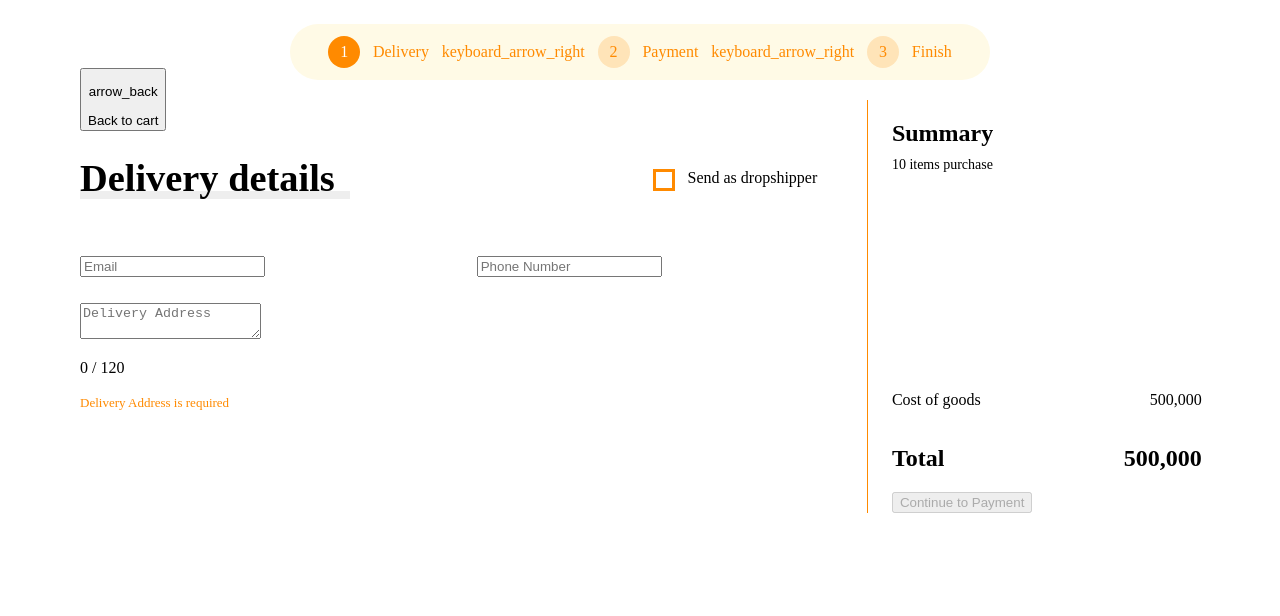
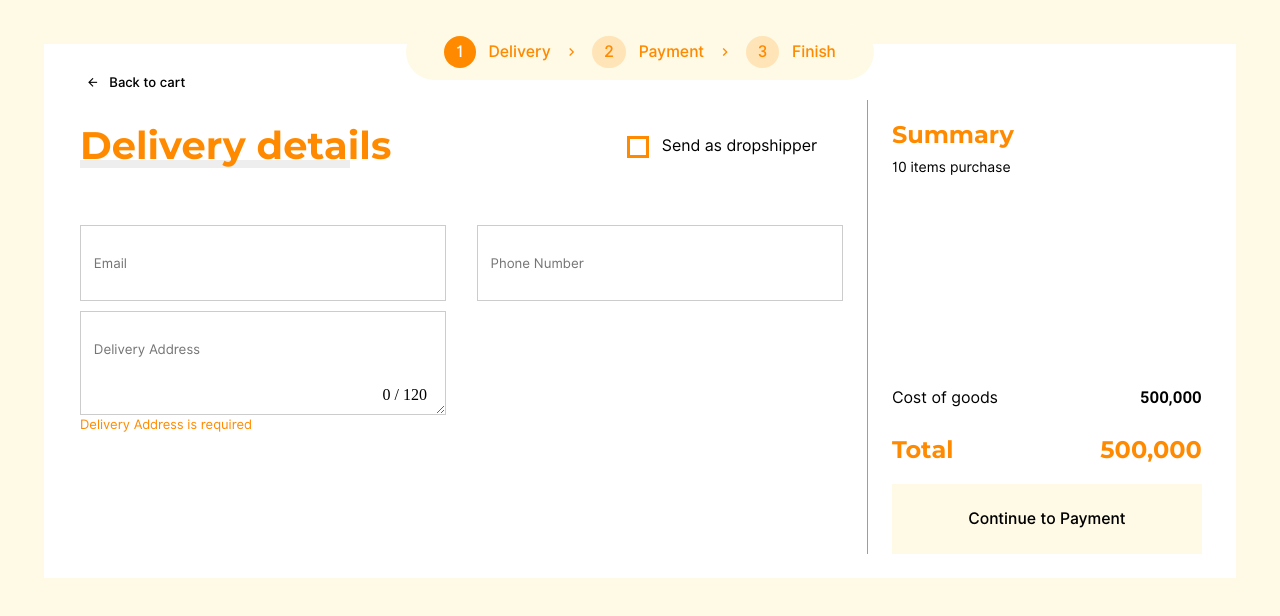
Before and after one commit to NiccEds23/shipment_app, a Vue app: page / in a window 1280 px wide. Shown: the top 616 px of the page. Built offline with nearby package versions, Linux system fonts and the light colour scheme.

Commit message:
create global main scss

```diff
--- a/src/assets/scss/main.scss
+++ b/src/assets/scss/main.scss
@@ -0,0 +1,149 @@
+@import '@/assets/scss/color.scss';
+@import '@/assets/scss/fonts.scss';
+
+body {
+  background-color: $secondary;
+}
+
+//Text Styling
+h1,
+h2,
+h3 {
+  font-family: 'MontserratBold';
+  color: $primary;
+}
+
+p {
+  margin-block-start: 0.5em;
+  margin-block-end: 0.5em;
+}
+
+//Button
+button.primary {
+  height: 70px;
+  width: 100%;
+  color: $white;
+  background-color: $primary;
+  border: none;
+  cursor: pointer;
+  font-family: 'InterUIMedium';
+  font-size: 16px;
+}
+
+button.primary:disabled {
+  cursor: auto;
+  color: $black;
+  background-color: $secondary;
+}
+
+button.outlined {
+  color: black;
+  border: none;
+  background: none;
+  cursor: pointer;
+  display: flex;
+  flex-wrap: wrap;
+  align-items: center;
+  .icon {
+    margin-right: 10px;
+    font-family: 'MaterialIconsRegular';
+  }
+  font-family: 'InterUIMedium';
+}
+
+//Input Field
+.input-wrap {
+  display: flex;
+  align-items: center;
+  justify-content: end;
+  input,
+  textarea {
+    padding: 3vh 4vw 3vh 1vw;
+    line-height: 2;
+    border: 1px solid #cccccc;
+    width: 100%;
+    font-family: 'InterUIBold';
+  }
+  input,
+  textarea::placeholder {
+    font-family: 'InterUIRegular';
+  }
+  input.valid,
+  textarea.valid {
+    border: 1px solid $correct;
+  }
+  input.invalid,
+  textarea.invalid {
+    border: 1px solid $primary;
+  }
+  .input-status {
+    font-family: 'MaterialIconsRegular';
+    z-index: 2;
+    position: absolute;
+    margin-right: 1.5vw;
+  }
+  .input-status.valid {
+    color: $correct;
+  }
+  .input-status.invalid {
+    color: $primary;
+  }
+
+  .char-counter {
+    z-index: 5;
+    position: absolute;
+    margin-right: 1.5vw;
+    margin-bottom: -7vh;
+  }
+  .char-counter.invalid {
+    color: #ff8a00;
+  }
+}
+
+// Content List
+
+.content-list {
+  display: inline-flex;
+  align-items: center;
+  .item {
+    display: flex;
+    align-items: center;
+    justify-content: space-between;
+    min-height: 70px;
+    min-width: fit-content;
+    width: 15vw;
+    max-width: 200px;
+    border: 1px solid #ccc;
+    color: #ccc;
+    padding: 5px 1vw;
+    cursor: pointer;
+    .item-content {
+      .info-1 {
+        margin-bottom: 0;
+        font-family: 'InterUIRegular';
+        font-size: 14px;
+      }
+      .info-2 {
+        margin-top: 0;
+        font-family: 'InterUIMedium';
+      }
+    }
+  }
+  .item + .item {
+    margin-left: 1vw;
+  }
+  .item:hover {
+    background-color: #eeeeee;
+  }
+  .item.active {
+    border: 1px solid $correct;
+    color: #000;
+    background-color: rgba($color: $correct, $alpha: 0.1);
+
+    .picked-status {
+      font-family: 'MaterialIconsRegular';
+      font-size: 20px;
+      color: $correct;
+    }
+  }
+}
```
